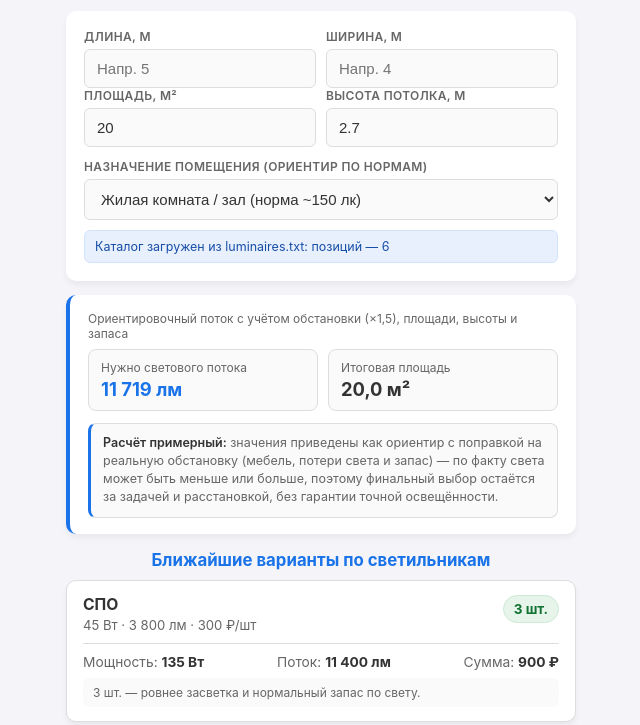
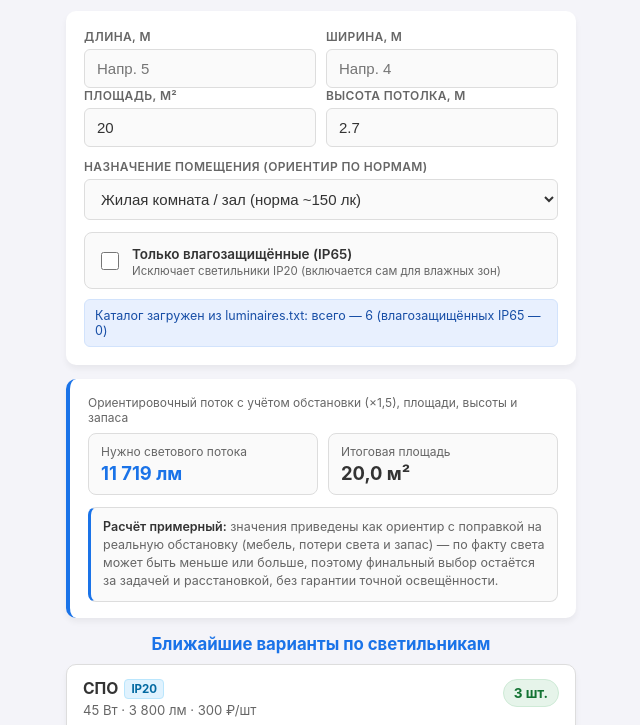
Before and after one commit to ImFromDno/SvetMarket, a plain HTML site: page lumen/index.html in a window 1280 px wide. Shown: the part 39-764 px from the top of the page, without its empty margins (319-959 px from the left). Drawn offline with Linux system fonts and the light colour scheme.

Commit message:
Update index.html

```diff
--- a/lumen/index.html
+++ b/lumen/index.html
@@ -25,6 +25,9 @@
       --info-text: #174ea6;
       --info-bg: #e8f0fe;
       --info-border: #d2e3fc;
+      --ip-bg: #e0f2fe;
+      --ip-text: #0369a1;
+      --ip-border: #bae6fd;
     }
 
     @media (prefers-color-scheme: dark) {
@@ -47,6 +50,9 @@
         --info-text: #bfdbfe;
         --info-bg: rgba(59, 130, 246, 0.14);
         --info-border: rgba(59, 130, 246, 0.35);
+        --ip-bg: rgba(14, 165, 233, 0.15);
+        --ip-text: #7dd3fc;
+        --ip-border: rgba(14, 165, 233, 0.35);
       }
     }
 
@@ -86,7 +92,7 @@
       box-shadow: var(--shadow);
     }
 
-    label {
+    label.field-label {
       display: block;
       margin-top: 12px;
       font-weight: 600;
@@ -96,7 +102,7 @@
       letter-spacing: 0.03em;
     }
 
-    label:first-child {
+    label.field-label:first-child {
       margin-top: 0;
     }
 
@@ -123,6 +129,41 @@
       display: grid;
       grid-template-columns: repeat(2, minmax(0, 1fr));
       gap: 10px;
+    }
+
+    .checkbox-row {
+      margin-top: 12px;
+      padding: 10px 12px;
+      border-radius: 8px;
+      background: var(--card-2);
+      border: 1px solid var(--border);
+      display: flex;
+      align-items: center;
+      gap: 10px;
+      cursor: pointer;
+      user-select: none;
+    }
+
+    .checkbox-row input[type="checkbox"] {
+      width: 18px;
+      height: 18px;
+      accent-color: var(--accent);
+      cursor: pointer;
+      flex-shrink: 0;
+    }
+
+    .checkbox-text {
+      font-size: 13.5px;
+      font-weight: 600;
+      color: var(--text);
+    }
+
+    .checkbox-sub {
+      display: block;
+      font-size: 11.5px;
+      font-weight: 400;
+      color: var(--muted);
+      margin-top: 1px;
     }
 
     .hint {
@@ -227,6 +268,20 @@
       font-weight: 700;
       font-size: 0.98rem;
       color: var(--text);
+      display: flex;
+      align-items: center;
+      flex-wrap: wrap;
+      gap: 6px;
+    }
+
+    .ip-badge {
+      font-size: 0.72rem;
+      font-weight: 700;
+      padding: 2px 6px;
+      border-radius: 4px;
+      background: var(--ip-bg);
+      color: var(--ip-text);
+      border: 1px solid var(--ip-border);
     }
 
     .rec-specs {
@@ -271,6 +326,16 @@
       color: var(--muted);
     }
 
+    .empty-state {
+      background: var(--card);
+      border: 1px dashed var(--border);
+      border-radius: 10px;
+      padding: 20px;
+      text-align: center;
+      font-size: 13.5px;
+      color: var(--muted);
+    }
+
     @media (max-width: 440px) {
       .summary-grid {
         grid-template-columns: 1fr;
@@ -284,35 +349,44 @@
   <div class="card">
     <div class="row-2">
       <div>
-        <label for="lengthM">Длина, м</label>
+        <label class="field-label" for="lengthM">Длина, м</label>
         <input type="number" id="lengthM" min="0.1" step="0.1" placeholder="Напр. 5" onclick="this.select()">
       </div>
       <div>
-        <label for="widthM">Ширина, м</label>
+        <label class="field-label" for="widthM">Ширина, м</label>
         <input type="number" id="widthM" min="0.1" step="0.1" placeholder="Напр. 4" onclick="this.select()">
       </div>
     </div>
 
     <div class="row-2">
       <div>
-        <label for="areaM2">Площадь, м²</label>
+        <label class="field-label" for="areaM2">Площадь, м²</label>
         <input type="number" id="areaM2" min="0.1" step="0.1" value="20" onclick="this.select()">
       </div>
       <div>
-        <label for="heightM">Высота потолка, м</label>
+        <label class="field-label" for="heightM">Высота потолка, м</label>
         <input type="number" id="heightM" min="1.5" max="15" step="0.1" value="2.7" onclick="this.select()">
       </div>
     </div>
 
-    <label for="roomType">Назначение помещения (ориентир по нормам)</label>
+    <label class="field-label" for="roomType">Назначение помещения (ориентир по нормам)</label>
     <select id="roomType">
-      <option value="living" data-lux="150" data-uf="0.48" data-mf="1.25">Жилая комната / зал (норма ~150 лк)</option>
-      <option value="kitchen" data-lux="250" data-uf="0.50" data-mf="1.30">Кухня / рабочая зона (норма ~250 лк)</option>
-      <option value="office" data-lux="300" data-uf="0.52" data-mf="1.25">Кабинет / офис (норма ~300 лк)</option>
-      <option value="bath" data-lux="150" data-uf="0.45" data-mf="1.35">Санузел / баня / влажная зона (норма ~150 лк)</option>
-      <option value="warehouse" data-lux="200" data-uf="0.46" data-mf="1.40">Склад / подсобка / гараж / зал (норма ~200 лк)</option>
-      <option value="hall" data-lux="100" data-uf="0.45" data-mf="1.30">Коридор / прихожая / лестница (норма ~100 лк)</option>
+      <option value="living" data-lux="150" data-uf="0.48" data-mf="1.25" data-wet="0">Жилая комната / зал (норма ~150 лк)</option>
+      <option value="kitchen" data-lux="250" data-uf="0.50" data-mf="1.30" data-wet="0">Кухня / рабочая зона (норма ~250 лк)</option>
+      <option value="office" data-lux="300" data-uf="0.52" data-mf="1.25" data-wet="0">Кабинет / офис (норма ~300 лк)</option>
+      <option value="bath" data-lux="150" data-uf="0.45" data-mf="1.35" data-wet="1">Санузел / влажная зона (норма ~150 лк)</option>
+      <option value="carwash" data-lux="400" data-uf="0.46" data-mf="1.45" data-wet="1">Автомойка (норма ~400 лк)</option>
+      <option value="warehouse" data-lux="200" data-uf="0.46" data-mf="1.40" data-wet="0">Склад / подсобка / гараж (норма ~200 лк)</option>
+      <option value="hall" data-lux="100" data-uf="0.45" data-mf="1.30" data-wet="0">Коридор / прихожая / лестница (норма ~100 лк)</option>
     </select>
+
+    <label class="checkbox-row" for="onlyIp65">
+      <input type="checkbox" id="onlyIp65">
+      <div>
+        <span class="checkbox-text">Только влагозащищённые (IP65)</span>
+        <span class="checkbox-sub">Исключает светильники IP20 (включается сам для влажных зон)</span>
+      </div>
+    </label>
 
     <div id="catalogStatus" class="catalog-status">Загружаем каталог светильников из luminaires.txt...</div>
   </div>
@@ -339,14 +413,13 @@
 
   <script>
     const CATALOG_FILE = "luminaires.txt";
-    // Поправочный коэффициент на реальную обстановку (мебель, потери отражённого света, тени)
     const REAL_ROOM_FACTOR = 1.5;
 
     const DEFAULT_LUMINAIRES = [
-      { name: "НБП 12-60-001 (влагозащищённый)", watts: 12, lumens: 1080, price: 650 },
-      { name: "НБП 18-60-002 (дерево/баня)", watts: 18, lumens: 1550, price: 1290 },
-      { name: "Панель LED 36Вт 600×600", watts: 36, lumens: 3600, price: 1150 },
-      { name: "Линейный LED 24Вт", watts: 24, lumens: 2400, price: 890 }
+      { name: "НБП 12-60-001 (влагозащищённый)", watts: 12, lumens: 1080, price: 650, ip: "IP65" },
+      { name: "Линейный герметичный 36Вт", watts: 36, lumens: 3400, price: 890, ip: "IP65" },
+      { name: "СПО 36Вт", watts: 36, lumens: 3200, price: 250, ip: "IP20" },
+      { name: "СПО 45Вт", watts: 45, lumens: 3800, price: 300, ip: "IP20" }
     ];
 
     let luminaires = [...DEFAULT_LUMINAIRES];
@@ -356,10 +429,25 @@
     const areaEl = document.getElementById("areaM2");
     const heightEl = document.getElementById("heightM");
     const roomTypeEl = document.getElementById("roomType");
+    const onlyIp65El = document.getElementById("onlyIp65");
     const catalogStatusEl = document.getElementById("catalogStatus");
     const reqLumensEl = document.getElementById("reqLumens");
     const calcAreaEl = document.getElementById("calcArea");
     const recBoxEl = document.getElementById("recommendationsBox");
+
+    function normalizeIp(rawIp, name) {
+      const source = `${rawIp || ""} ${name || ""}`.toUpperCase();
+      const match = source.match(/IP\s*(\d{2})/);
+      if (match) {
+        return `IP${match[1]}`;
+      }
+      return "IP20";
+    }
+
+    function isWetProtected(ip) {
+      const num = parseInt(ip.replace(/\D/g, ""), 10) || 20;
+      return num >= 54;
+    }
 
     function parseCatalogText(text) {
       const parsed = [];
@@ -377,9 +465,11 @@
         const watts = parseFloat(parts[1].replace(",", ".")) || 0;
         const lumens = parseFloat(parts[2].replace(",", ".")) || 0;
         const price = parts.length > 3 ? (parseFloat(parts[3].replace(",", ".")) || 0) : 0;
+        const rawIp = parts.length > 4 ? parts[4] : "";
+        const ip = normalizeIp(rawIp, name);
 
         if (name && lumens > 0) {
-          parsed.push({ name, watts, lumens, price });
+          parsed.push({ name, watts, lumens, price, ip });
         }
       }
       return parsed;
@@ -394,8 +484,9 @@
 
         if (items.length > 0) {
           luminaires = items;
+          const ip65Count = items.filter(i => isWetProtected(i.ip)).length;
           catalogStatusEl.className = "catalog-status";
-          catalogStatusEl.textContent = `Каталог загружен из ${CATALOG_FILE}: позиций — ${items.length}`;
+          catalogStatusEl.textContent = `Каталог загружен из ${CATALOG_FILE}: всего — ${items.length} (влагозащищённых IP65 — ${ip65Count})`;
         } else {
           catalogStatusEl.className = "catalog-status warn";
           catalogStatusEl.textContent = `${CATALOG_FILE} пуст или не содержит корректных строк — показаны базовые примеры.`;
@@ -466,6 +557,7 @@
       const lux = parseFloat(opt?.dataset?.lux) || 150;
       const baseUf = parseFloat(opt?.dataset?.uf) || 0.48;
       const mf = parseFloat(opt?.dataset?.mf) || 1.25;
+      const requireIp65 = onlyIp65El.checked;
 
       const effUf = getEffectiveUf(baseUf, l, w, area, height);
       const totalLumens = Math.ceil(((area * lux * mf) / effUf) * REAL_ROOM_FACTOR);
@@ -473,11 +565,26 @@
       calcAreaEl.textContent = `${area.toFixed(1).replace(".", ",")} м²`;
       reqLumensEl.textContent = `${totalLumens.toLocaleString("ru-RU")} лм`;
 
-      // Защита от абсурдно мощных наборов в маленьких помещениях
+      const availableLuminaires = requireIp65
+        ? luminaires.filter(item => isWetProtected(item.ip))
+        : luminaires;
+
+      recBoxEl.innerHTML = "";
+
+      if (availableLuminaires.length === 0) {
+        recBoxEl.innerHTML = `
+          <div class="empty-state">
+            В каталоге пока не найдено влагозащищённых светильников (IP65).<br>
+            Добавь в <strong>luminaires.txt</strong> модели с пометкой <strong>IP65</strong> или сними галочку выше.
+          </div>
+        `;
+        return;
+      }
+
       const maxReasonableWatts = Math.max(45, area * 26);
 
       const candidates = [];
-      luminaires.forEach(item => {
+      availableLuminaires.forEach(item => {
         const minCount = getDesiredMinCount(area, item.lumens);
         const rawApprox = totalLumens / item.lumens;
 
@@ -523,7 +630,6 @@
 
       const topList = filtered.slice(0, 5);
 
-      recBoxEl.innerHTML = "";
       topList.forEach(({ item, count, flux }) => {
         const totalWatt = item.watts > 0 ? `${(count * item.watts).toLocaleString("ru-RU")} Вт` : "—";
         const totalFluxText = `${flux.toLocaleString("ru-RU")} лм`;
@@ -537,7 +643,10 @@
         card.innerHTML = `
           <div class="rec-top">
             <div>
-              <div class="rec-title">${escapeHtml(item.name)}</div>
+              <div class="rec-title">
+                <span>${escapeHtml(item.name)}</span>
+                <span class="ip-badge">${escapeHtml(item.ip)}</span>
+              </div>
               <div class="rec-specs">${unitWattText}${item.lumens.toLocaleString("ru-RU")} лм · ${unitPriceText}</div>
             </div>
             <span class="qty-badge">${count} шт.</span>
@@ -571,7 +680,13 @@
       recalculate();
     });
 
-    roomTypeEl.addEventListener("change", recalculate);
+    roomTypeEl.addEventListener("change", () => {
+      const opt = roomTypeEl.options[roomTypeEl.selectedIndex];
+      onlyIp65El.checked = opt?.dataset?.wet === "1";
+      recalculate();
+    });
+
+    onlyIp65El.addEventListener("change", recalculate);
     heightEl.addEventListener("input", recalculate);
 
     loadCatalog();
```
